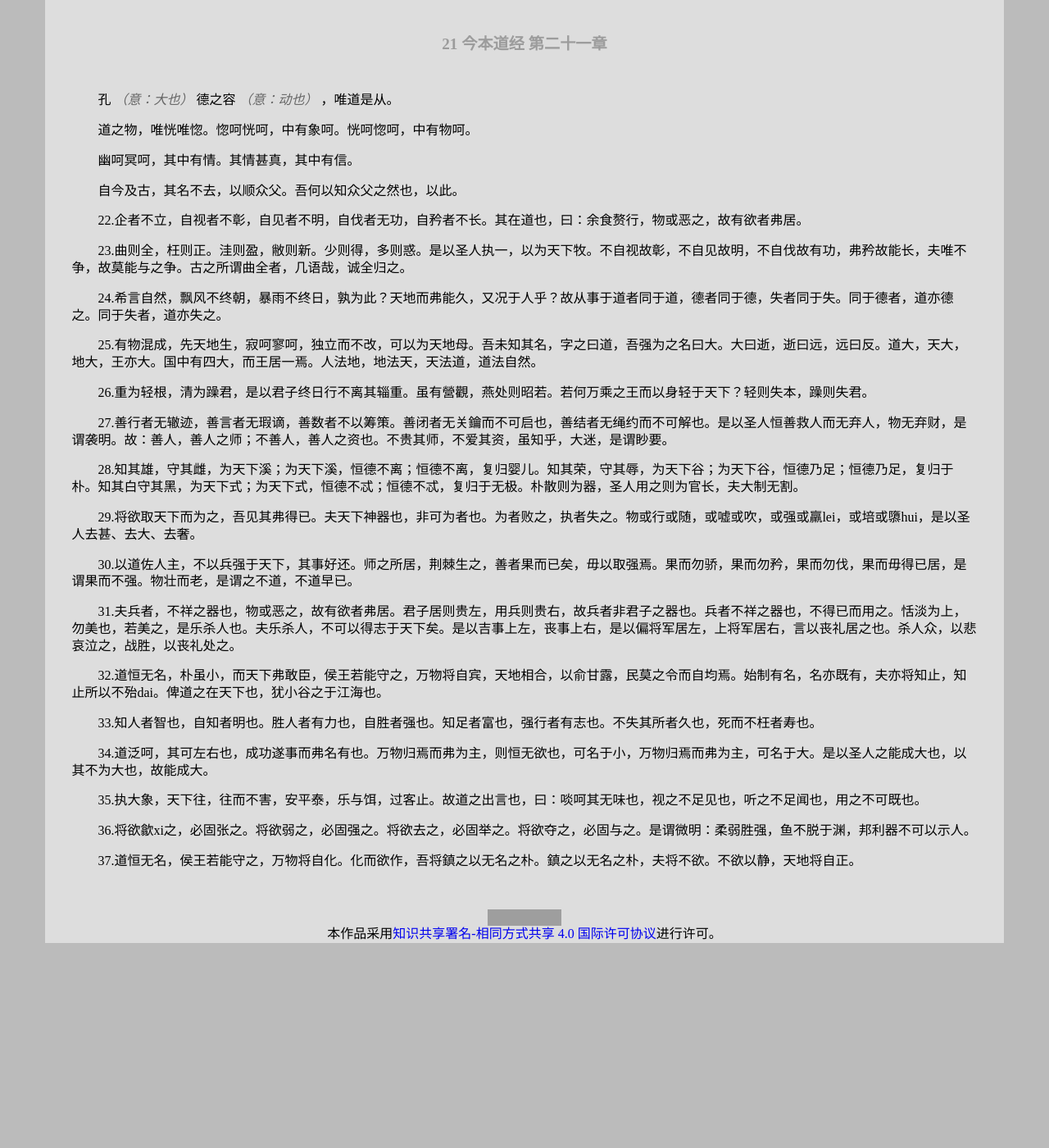
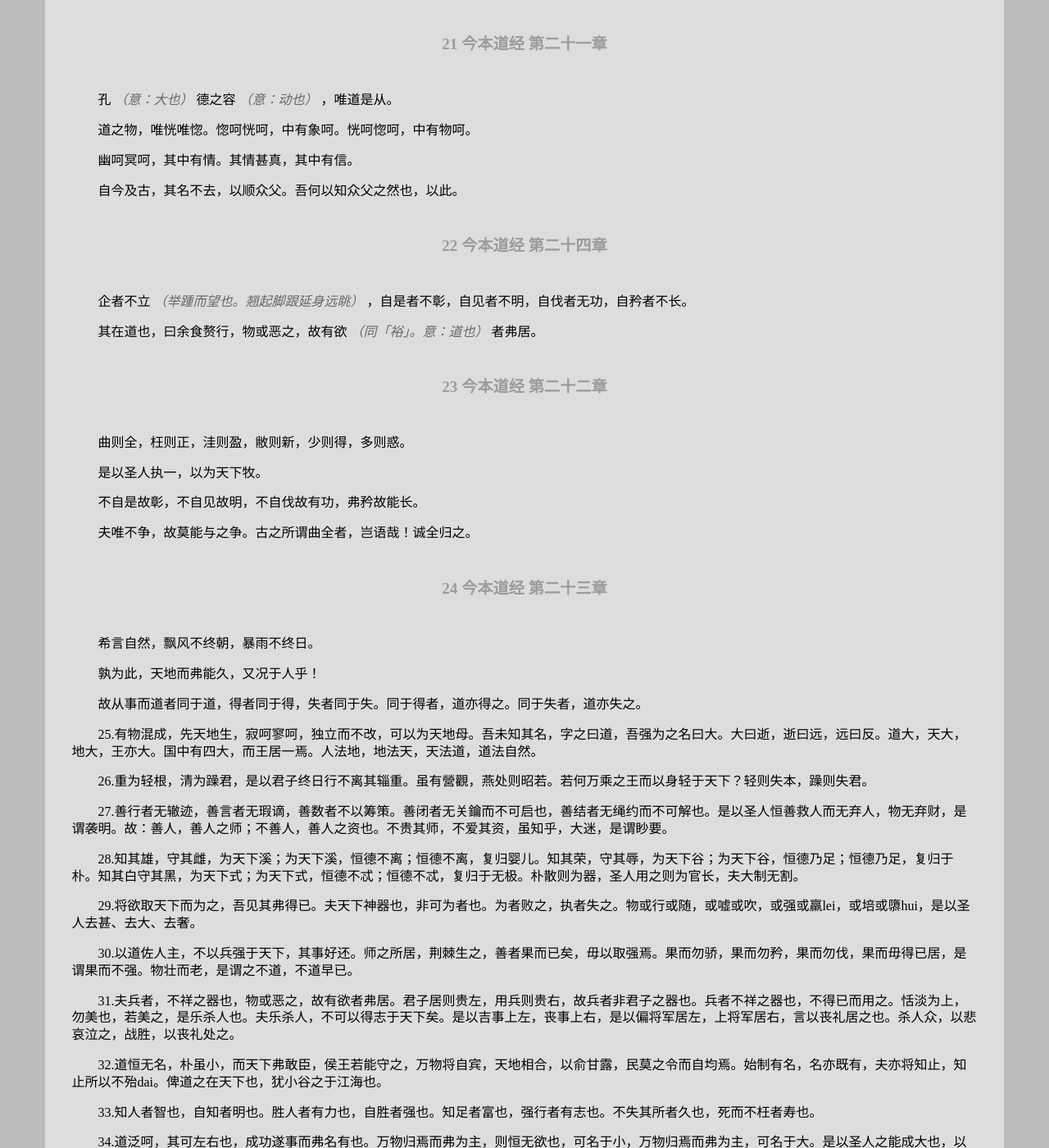
Before and after one commit to leiqin/leiqin.github.io, a Jekyll site: the page built from shoucang/daodejing.markdown, in a window 1280 px wide and 1400 px high, scrolled down 15362 px. Shown: the whole window at 82% size. Built offline with Jekyll 4.4.1, drawn with Linux system fonts in a browser that asks for light colours; nearby versions of some CDN libraries; before the commit the page ends 16512 px from its top, so only the background shows below that; grey boxes are pictures that could not be loaded.

Commit message:
道德经 道经 22 23 24

```diff
--- a/shoucang/daodejing.markdown
+++ b/shoucang/daodejing.markdown
@@ -611,13 +611,31 @@ title: 道德经
 
 自今及古，其名不去，以顺众父。吾何以知众父之然也，以此。
 
+###### 22 今本道经 第二十四章
+
+企者不立 _（举踵而望也。翘起脚跟延身远眺）_ ，自是者不彰，自见者不明，自伐者无功，自矜者不长。
+
+其在道也，曰余食赘行，物或恶之，故有欲 _（同「裕」。意：道也）_ 者弗居。
+
+###### 23 今本道经 第二十二章
+
+曲则全，枉则正，洼则盈，敝则新，少则得，多则惑。
+
+是以圣人执一，以为天下牧。
+
+不自是故彰，不自见故明，不自伐故有功，弗矜故能长。
+
+夫唯不争，故莫能与之争。古之所谓曲全者，岂语哉！诚全归之。
+
+###### 24 今本道经 第二十三章
+
+希言自然，飘风不终朝，暴雨不终日。
+
+孰为此，天地而弗能久，又况于人乎！
+
+故从事而道者同于道，得者同于得，失者同于失。同于得者，道亦得之。同于失者，道亦失之。
 
 
-22.企者不立，自视者不彰，自见者不明，自伐者无功，自矜者不长。其在道也，曰：余食赘行，物或恶之，故有欲者弗居。
-
-23.曲则全，枉则正。洼则盈，敝则新。少则得，多则惑。是以圣人执一，以为天下牧。不自视故彰，不自见故明，不自伐故有功，弗矜故能长，夫唯不争，故莫能与之争。古之所谓曲全者，几语哉，诚全归之。
-
-24.希言自然，飘风不终朝，暴雨不终日，孰为此？天地而弗能久，又况于人乎？故从事于道者同于道，德者同于德，失者同于失。同于德者，道亦德之。同于失者，道亦失之。
 
 25.有物混成，先天地生，寂呵寥呵，独立而不改，可以为天地母。吾未知其名，字之曰道，吾强为之名曰大。大曰逝，逝曰远，远曰反。道大，天大，地大，王亦大。国中有四大，而王居一焉。人法地，地法天，天法道，道法自然。
 
```
